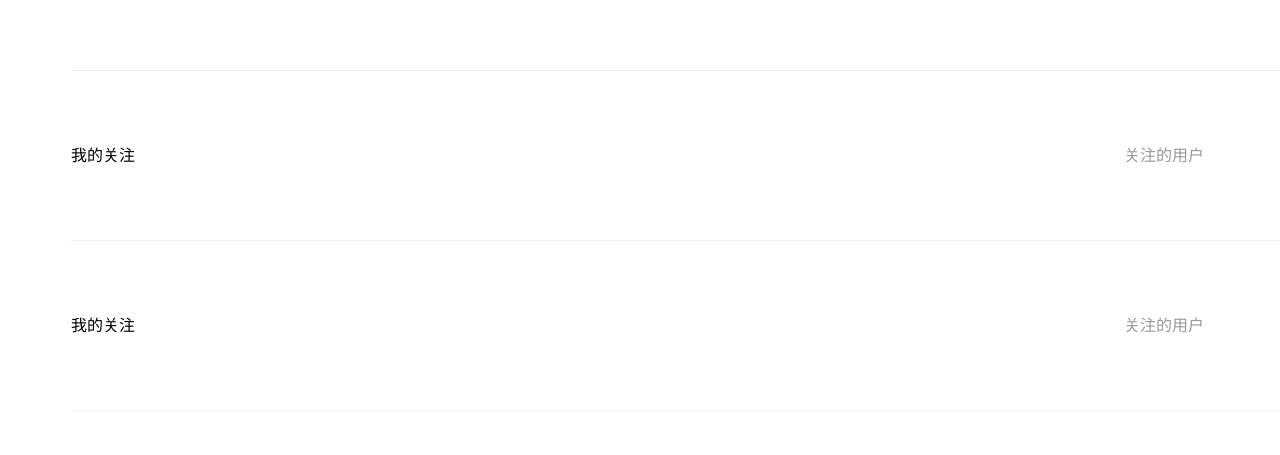
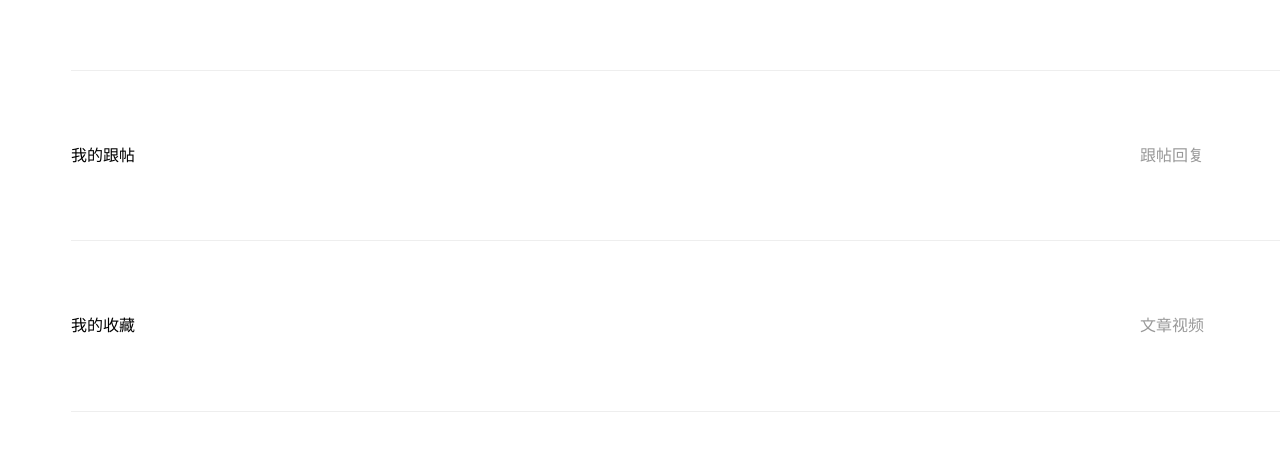
Before and after one commit to 885527051/news, a Vue app: page /personal in a window 1280 px wide. Shown: the part 497-952 px from the top of the page. Built offline with nearby package versions, Linux system fonts and the light colour scheme; a small style sheet from the web is missing.

Commit message:
循环渲染出多个列表按钮栏

```diff
--- a/src/components/Listbar.vue
+++ b/src/components/Listbar.vue
@@ -2,9 +2,9 @@
   <!-- 列表按钮栏 -->
     <div class="listbar">
       <router-link to="#">
-        <div>我的关注</div>
+        <div>{{label}}</div>
         <div class="tips">
-          关注的用户
+          {{tips}}
           <span class="iconfont iconjiantou1"></span>
         </div>
       </router-link>
@@ -13,7 +13,8 @@
 
 <script>
 export default {
-
+  // 声明组件可以接收的属性, label表示左边的文字, tips是右边的文字
+  props:["label","tips"]
 }
 </script>
 
--- a/src/views/Personal.vue
+++ b/src/views/Personal.vue
@@ -19,10 +19,8 @@
     </div>
     <!-- 列表按钮栏 -->
     <!-- 组件的调用，单双标签都可以 -->
-    <Listbar/>
-    <Listbar/>
-    <Listbar/>
-    <Listbar/>
+    <!-- 声明组件可以接收的属性, label表示左边的文字, tips是右边的文字 -->
+    <Listbar v-for="(item, index) in rows" :key="index" :label="item.label" :tips="item.tips"/>
   </div>
 </template>
 
@@ -31,6 +29,18 @@
 // @代表src目录
 import Listbar from "@/components/Listbar"
 export default {
+  data(){
+    return {
+      // 组织一个列表按钮栏的数据
+      rows:[
+        {label:"我的关注",tips:"关注的用户"},
+        { label: "我的跟帖", tips: "跟帖回复" },
+				{ label: "我的收藏", tips: "文章视频" },
+				{ label: "设置", tips: "" },
+      ]
+    }
+  },
+  // 注册组件,导入的子组件都必须注册才可以再模板渲染
   components:{
     Listbar
   }
```
